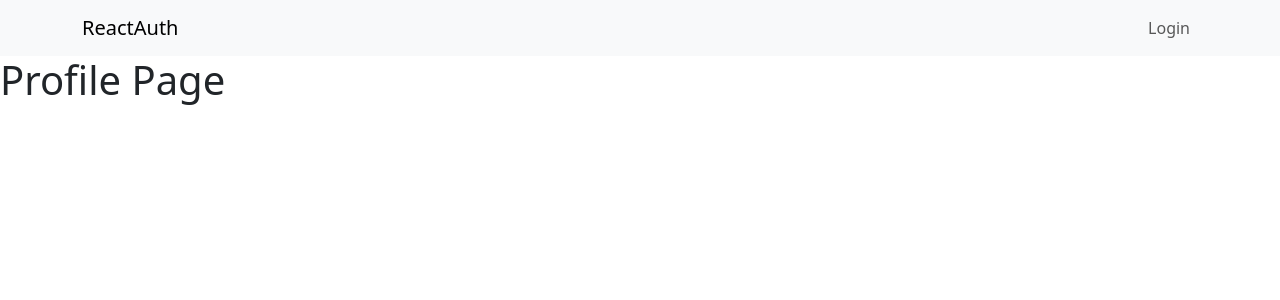
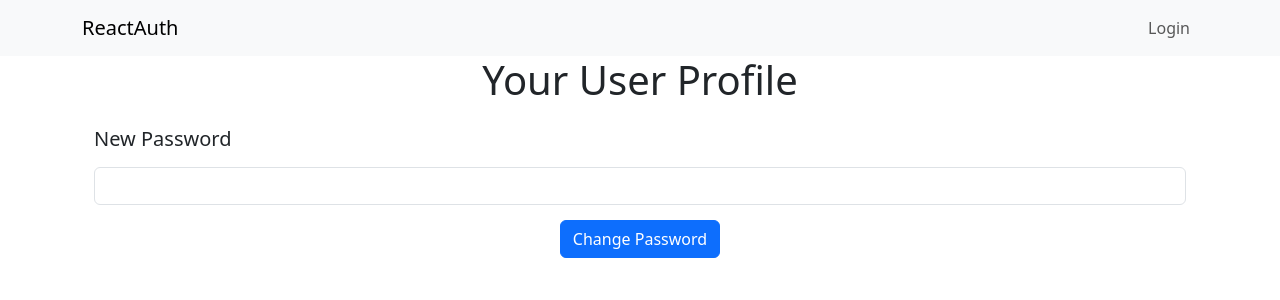
Before and after one commit to SomyaBhatnagar19/Login-page-app, a React (Create React App) app: page /ProfilePage in a window 1280 px wide. Shown: the top 300 px of the page. Built offline with nearby package versions, Linux system fonts and the light colour scheme.

Commit message:
When the user logs in and want to change his current password it can be done on the profile option.

```diff
--- a/src/Components/Header/NavBar.js
+++ b/src/Components/Header/NavBar.js
@@ -3,11 +3,12 @@ import { Navbar, Container, Nav, Button } from "react-bootstrap";
 import { Link } from "react-router-dom";
 import { useContext } from "react";
 import { AuthContext } from "../Store/AuthContext";
+
 const NavBar = () => {
+  const AuthCtx = useContext(AuthContext);
 
-  const authCtx = useContext(AuthContext);
-
-  const isLoggedIn = !!authCtx.token;
+  //!! -> used to make the string changed to boolean
+  const isLoggedIn = !!AuthCtx.token;
 
   return (
     <Navbar expand="lg" className="bg-body-tertiary">
--- a/src/Components/Pages/Login/LoginPage.js
+++ b/src/Components/Pages/Login/LoginPage.js
@@ -5,9 +5,10 @@ import { useContext } from "react";
 import { AuthContext } from "../../Store/AuthContext";
 
 
+
 const LoginPage = () => {
 
-  const authCtx = useContext(AuthContext);
+  const AuthCtx = useContext(AuthContext);
   const emailInputRef = useRef();
   const passwordInputRef = useRef();
 
@@ -51,9 +52,9 @@ const LoginPage = () => {
            passwordInputRef.current.value = "";
         } else {
           console.log(data);
-           emailInputRef.current.value = "";
+          emailInputRef.current.value = "";
           passwordInputRef.current.value = "";
-          authCtx.login(data.idToken); //passing token to the loginHandeler function in context
+          AuthCtx.login(data.idToken);
         if (isLogin) {
           alert("Login successful");
           //console.log("idToken:", data.idToken);
--- /dev/null
+++ b/src/Components/Pages/Profile/ProfilePage.css
@@ -0,0 +1,21 @@
+h1, h5 {
+    margin-top:2rem;
+    text-align: center;
+  }
+
+  /* Add some padding to the container */
+  .Container {
+    padding: 20px;
+  }
+
+
+  /* Add some spacing between the input and the button */
+  .Form.Group {
+    margin-bottom: 15px;
+  }
+
+  /* Center the button */
+  Button[type="submit"] {
+    margin: 0 auto;
+    display: block;
+  }
--- a/src/Components/Pages/Profile/ProfilePage.js
+++ b/src/Components/Pages/Profile/ProfilePage.js
@@ -1,11 +1,64 @@
-import React from "react";
+import React, { useContext, useRef, useState } from "react";
+import { Container, Form, Button } from "react-bootstrap";
+import "./ProfilePage.css";
+import { AuthContext } from "../../Store/AuthContext";
 
 const ProfilePage = () => {
+  const [newPassword, setNewPassword] = useState("");
+  const AuthCtx = useContext(AuthContext);
+  const eneteredNewPasswordRef = useRef();
+
+  const submitHandler = (event) => {
+    event.preventDefault();
+
+    const eneteredNewPassword = eneteredNewPasswordRef.current.value;
+    fetch(
+      "https://identitytoolkit.googleapis.com/v1/accounts:update?key=AIzaSyAFNzyd_VCN1qz42nuYjj-2I7WkJl6i8C0", // Replace with your Firebase API key
+      {
+        method: "POST",
+        headers: {
+          "Content-Type": "application/json",
+        },
+        body: JSON.stringify({
+          idToken: AuthCtx.token,
+          password: eneteredNewPassword,
+          returnSecureToken: true,
+        }),
+      }
+    )
+      .then((response) => {
+        return response.json();
+      })
+      .then((data) => {
+        console.log(data);
+        // Handle the response, display alert if necessary
+        if (data.hasOwnProperty("error")) {
+          alert(data.error.message);
+        } else {
+          alert("Password changed successfully!");
+        }
+      })
+      .catch((error) => {
+        console.log(error);
+        alert("Error occurred while changing password. Please try again later.");
+      });
+  };
+
   return (
-    <div>
-      <h1>Profile Page</h1>
-      {/* Add your profile page content here */}
-    </div>
+    <Container>
+      <h1>Your User Profile</h1>
+      <Container>
+        <Form className="Form" onSubmit={submitHandler}>
+          <Form.Group>
+            <Form.Label>
+              <h5>New Password</h5>
+            </Form.Label>
+            <Form.Control type="password" ref={eneteredNewPasswordRef} />
+          </Form.Group>
+          <Button type="submit">Change Password</Button>
+        </Form>
+      </Container>
+    </Container>
   );
 };
 
--- a/src/Components/Store/AuthContext.js
+++ b/src/Components/Store/AuthContext.js
@@ -1,43 +1,90 @@
-import React, { useState } from "react";
+// import React, { useState } from "react";
 
-export const AuthContext = React.createContext({
+// export const AuthContext = React.createContext({
+//   token: "",
+//   login: (token) => {},
+//   logout: () => {},
+// });
+
+// const AuthContextProvider = (props) => {
+//   const [token, setToken] = useState("");
+
+//   const loginHandler = (token) => {
+//     setToken(token);
+//     if (token) {
+//       localStorage.setItem("token", token);
+//     } else {
+//       localStorage.removeItem("token"); // Corrected this line
+//     }
+//   };
+
+//   const responseToken = localStorage.getItem("token");
+
+//   const logoutHandler = () => {
+//     setToken("");
+//     localStorage.removeItem("token"); // Remove the token from localStorage on logout
+//   };
+
+//   const contextValue = {
+//     token: responseToken || token, // If token is not present in state, use the one from localStorage
+//     login: loginHandler,
+//     logout: logoutHandler,
+//   };
+
+//     console.log("Context value is : " + JSON.stringify(contextValue));
+
+//   return (
+//     <AuthContext.Provider value={contextValue}>
+//       {props.children}
+//     </AuthContext.Provider>
+//   );
+// };
+
+// export default AuthContextProvider;
+import React from "react";
+import { createContext } from "react";
+import { useState } from "react";
+//passing component as array (context global variable)
+export const AuthContext = createContext({
     token: "",
-  login: (token) => {},
-  logout: () => {},
+    login: (token)=>{},
+    logout: ()=>{}
 });
 
 const AuthContextProvider = (props) => {
+
     const [token, setToken] = useState("");
 
     const loginHandler = (token) => {
         setToken(token);
-    if (token) {
+
+        if(token){
             localStorage.setItem("token", token);
         } else {
-      localStorage.removeItem("token"); // Corrected this line
+            localStorage.removeItem("token");
         }
-  };
-
-  const responseToken = localStorage.getItem("token");
+    }
+    //fetches token from local storage
+    const  responseToken = localStorage.getItem("token");
 
     const logoutHandler = () => {
         setToken("");
-    localStorage.removeItem("token"); // Remove the token from localStorage on logout
-  };
+        localStorage.removeItem("token");
+    }
 
     const contextValue = {
-    token: responseToken || token, // If token is not present in state, use the one from localStorage
+        token: responseToken || token,
         login: loginHandler,
         logout: logoutHandler,
-  };
+    }
 
-    console.log("Context value is : " + JSON.stringify(contextValue));
+    console.log("contextValue : "+JSON.stringify(contextValue));
 
-  return (
+
+    return(
         <AuthContext.Provider value={contextValue}>
             {props.children}
         </AuthContext.Provider>
-  );
-};
-
+    )
+}
 export default AuthContextProvider;
```
Lines whose indentation alone changed are shown as unchanged.
